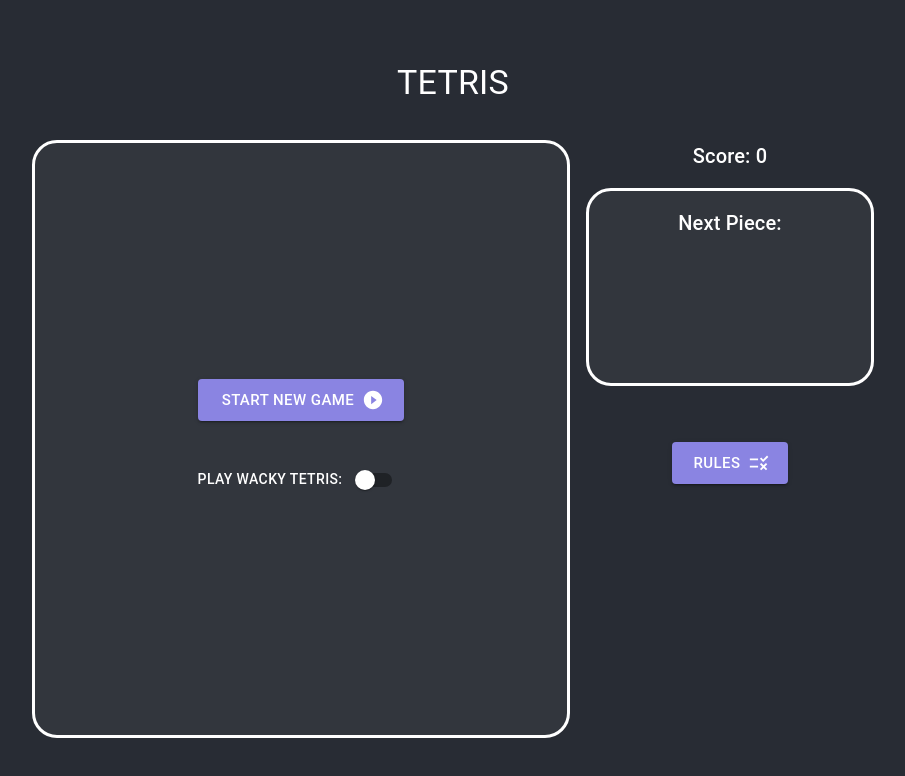
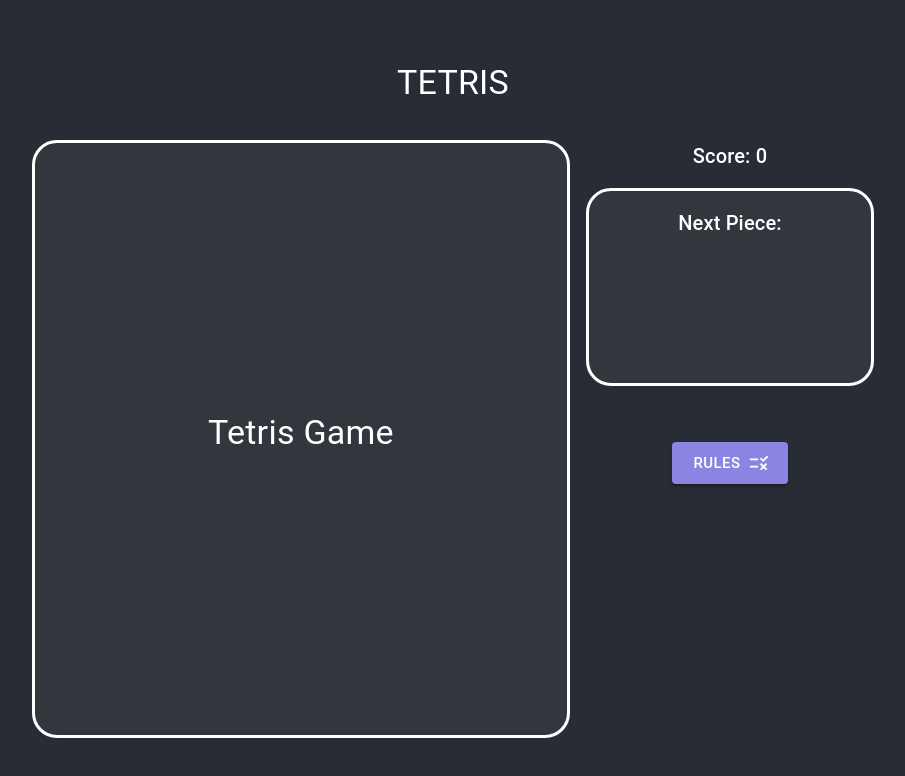
Before and after one commit to Annie0728/tetris, a React (Create React App) app: page / in a window 1280 px wide. Both pictures are taken after a click on the button "START NEW GAME". Shown: the top 776 px of the page, without its empty margins (187-1092 px from the left). Built offline with nearby package versions, Linux system fonts and the light colour scheme.

Commit message:
setting up starting game functionality

```diff
--- a/src/Components/Board.js
+++ b/src/Components/Board.js
@@ -1,21 +1,20 @@
 import React, { useState } from "react";
+import { useStartGame } from "../Hooks/useStartGame";
 import Wacky from "./Wacky";
-import { Box, Stack, Button, Typography, Switch } from '@mui/material';
+import Tetris from "./Tetris";
+import { Box, Stack, Button } from '@mui/material';
 import PlayCircleFilledWhiteIcon from '@mui/icons-material/PlayCircleFilledWhite';
 
 function Board(props) {
-  const [game, setGame] = useState(false);
-  const handleStartGame = () => {
-    setGame(true);
-    props.setScore(0);
-  };
-  const handleEndGame = () => {
-    setGame(false);
-  };
+  const [game, setGame, resetGame] = useStartGame();
 
   const [checked, setChecked] = useState(false);
   const handleWacky = (event) => {
     setChecked(event.target.checked);
+  };
+
+  const startGame = () => {
+    resetGame();
   };
 
   return (
@@ -35,10 +34,14 @@ function Board(props) {
           bgcolor: 'board_background.main'
         }}
       >
-        <Stack spacing={5}>
-          <Button variant="contained" size="large" endIcon={<PlayCircleFilledWhiteIcon />}>Start New Game</Button>
-          <Wacky checked={checked} handleWacky={handleWacky} />
-        </Stack>
+        {game ? (
+          <Tetris />
+        ) : (
+          <Stack spacing={5}>
+            <Button variant="contained" size="large" endIcon={<PlayCircleFilledWhiteIcon />} onClick={startGame}>Start New Game</Button>
+            <Wacky checked={checked} handleWacky={handleWacky} />
+          </Stack>
+        )}
       </Box>
     </div>
   );
--- /dev/null
+++ b/src/Components/Tetris.js
@@ -0,0 +1,10 @@
+import React, { useState } from "react";
+import { Typography } from '@mui/material';
+
+function Tetris(props) {
+  return (
+    <Typography variant="h4" gutterBottom>Tetris Game</Typography>
+  );
+}
+
+export default Tetris;
--- /dev/null
+++ b/src/Hooks/useStartGame.js
@@ -0,0 +1,10 @@
+import { useState, useCallback } from "react";
+
+export const useStartGame = () => {
+  const [game, setGame] = useState(false);
+  const resetGame = useCallback(() => {
+    setGame(true);
+  }, []);
+
+  return [game, setGame, resetGame];
+};
```
